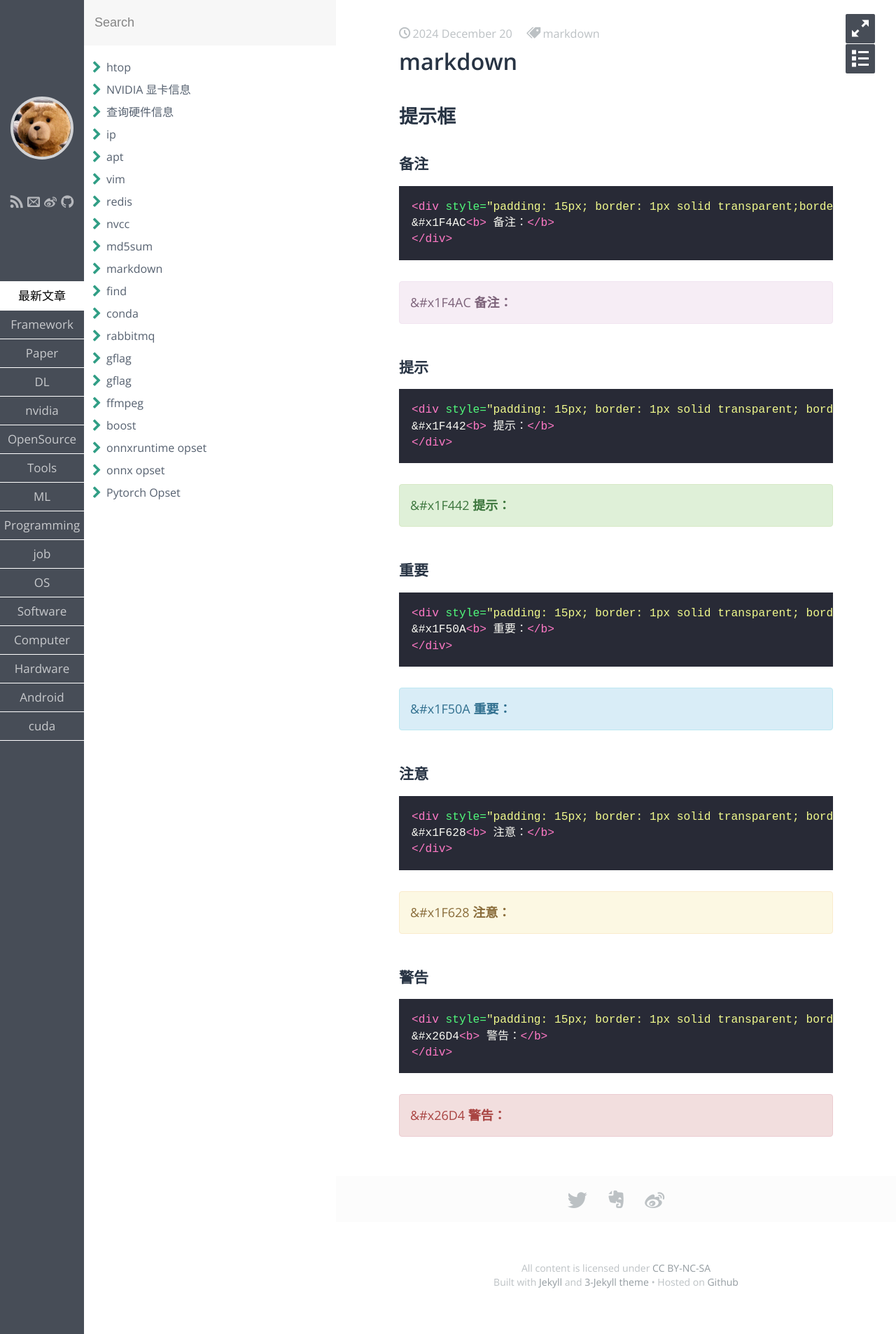
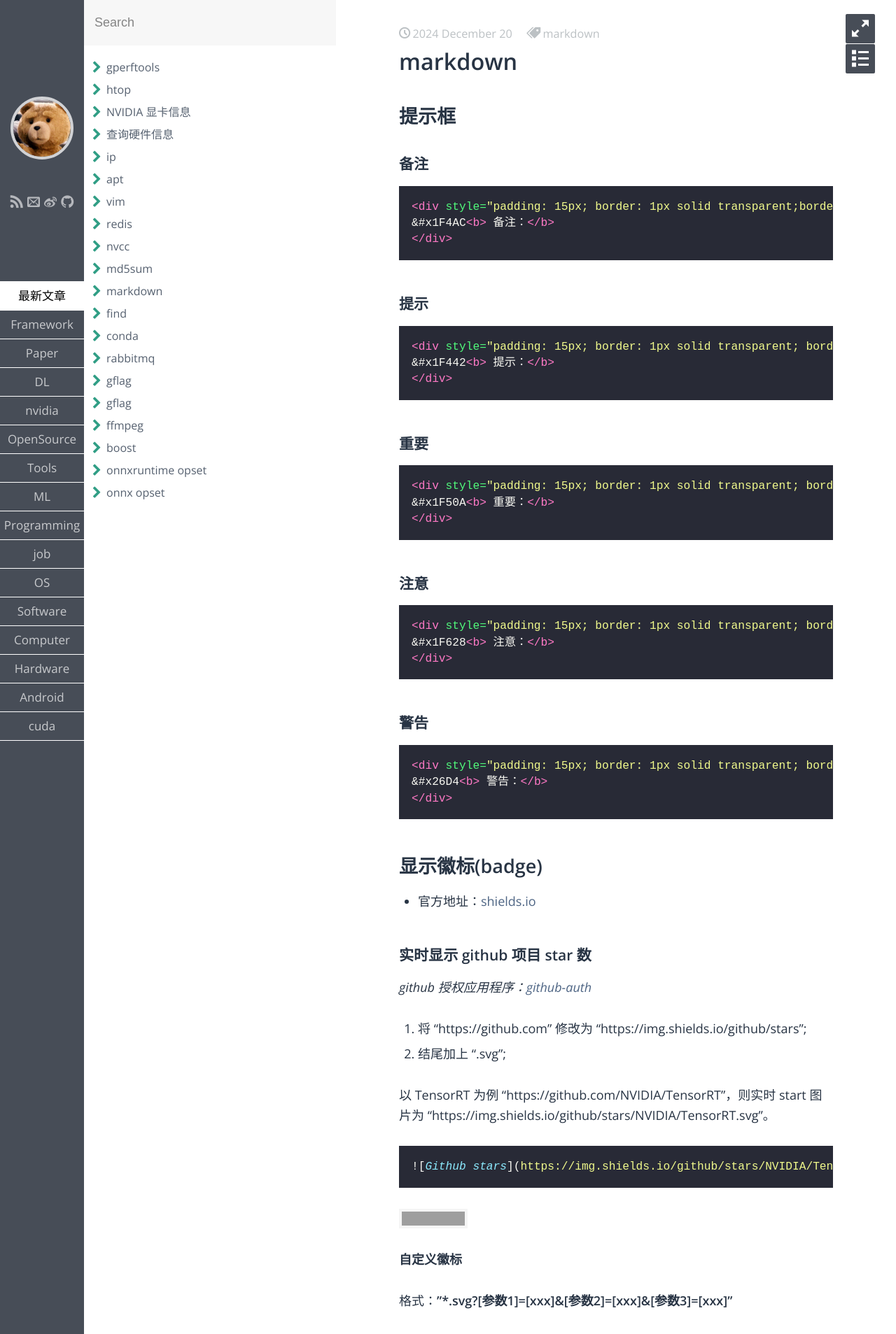
Before and after one commit to chiemon/chiemon.github.io, a Jekyll site: the page built from _posts/Tools/2024-12-20-markdown.md, in a window 1280 px wide. Shown: the top 1907 px of the page at 70% size. Built offline with Jekyll 4.4.1, drawn with Linux system fonts in a browser that asks for light colours; some web fonts are replaced; some of the changed text lies outside the part shown; grey boxes are pictures that could not be loaded.

Commit message:
add gperftools

````diff
--- a/_posts/Tools/2024-12-20-markdown.md
+++ b/_posts/Tools/2024-12-20-markdown.md
@@ -17,10 +17,6 @@ description:
 </div>
 ```
 
-<div style="padding: 15px; border: 1px solid transparent;border-color: transparent; margin-bottom: 20px; border-radius: 4px; color: #7d637a; background-color: #f6edf5; border-color: #f1e4f0;">
-&#x1F4AC<b> 备注：</b>
-</div>
-
 ### 提示
 
 ```html
@@ -28,10 +24,6 @@ description:
 &#x1F442<b> 提示：</b>
 </div>
 ```
-
-<div style="padding: 15px; border: 1px solid transparent; border-color: transparent; margin-bottom: 20px; border-radius: 4px; color: #3c763d; background-color: #dff0d8; border-color: #d6e9c6;">
-&#x1F442<b> 提示：</b>
-</div>
 
 ### 重要
 
@@ -41,10 +33,6 @@ description:
 </div>
 ```
 
-<div style="padding: 15px; border: 1px solid transparent; border-color: transparent; margin-bottom: 20px; border-radius: 4px; color: #31708f; background-color: #d9edf7; border-color: #bce8f1;">
-&#x1F50A<b> 重要：</b>
-</div>
-
 ### 注意
 
 ```html
@@ -52,10 +40,6 @@ description:
 &#x1F628<b> 注意：</b>
 </div>
 ```
-
-<div style="padding: 15px; border: 1px solid transparent; border-color: transparent; margin-bottom: 20px; border-radius: 4px; color: #8a6d3b;; background-color: #fcf8e3; border-color: #faebcc;">
-&#x1F628<b> 注意：</b>
-</div>
 
 ### 警告
 
@@ -65,6 +49,76 @@ description:
 </div>
 ```
 
-<div style="padding: 15px; border: 1px solid transparent; border-color: transparent; margin-bottom: 20px; border-radius: 4px; color: #a94442; background-color: #f2dede; border-color: #ebccd1;">
-&#x26D4<b> 警告：</b>
-</div>
+## 显示徽标(badge)
+
+- 官方地址：[shields.io](https://shields.io/)
+
+### 实时显示 github 项目 star 数
+
+*github 授权应用程序：[github-auth](https://img.shields.io/github-auth)*
+
+1. 将 "https://github.com" 修改为 "https://img.shields.io/github/stars";
+2. 结尾加上 ".svg";
+
+以 TensorRT 为例 "https://github.com/NVIDIA/TensorRT"，则实时 start 图片为 "https://img.shields.io/github/stars/NVIDIA/TensorRT.svg"。
+
+
+```markdown
+![Github stars](https://img.shields.io/github/stars/NVIDIA/TensorRT.svg)
+```
+
+![Github stars](https://img.shields.io/github/stars/NVIDIA/TensorRT.svg)
+
+
+**自定义徽标**
+
+格式：**"\*.svg?[参数1]=[xxx]&[参数2]=[xxx]&[参数3]=[xxx]"**
+
+
+1. style(样式)
+
+    如果未指定，此徽标的默认样式为 `social`。
+
+    | style           | view                                                         |
+    | --------------- | ------------------------------------------------------------ |
+    | `flat`          | ![Github stars](https://img.shields.io/github/stars/NVIDIA/TensorRT.svg?style=flat) |
+    | `flat-square`   | ![Github stars](https://img.shields.io/github/stars/NVIDIA/TensorRT.svg?style=fflat-square) |
+    | `plastic`       | ![Github stars](https://img.shields.io/github/stars/NVIDIA/TensorRT.svg?style=plastic) |
+    | `for-the-badge` | ![Github stars](https://img.shields.io/github/stars/NVIDIA/TensorRT.svg?style=for-the-badge) |
+    | `social`        | ![Github stars](https://img.shields.io/github/stars/NVIDIA/TensorRT.svg?style=social) |
+
+2. logo(图标)
+
+    单击 [simple-icons](https://simpleicons.org/) 上的图标标题进行复制。
+
+    | logo       | view                                                         |
+    | ---------- | ------------------------------------------------------------ |
+    | `appveyor` | ![Github stars](https://img.shields.io/github/stars/NVIDIA/TensorRT.svg?logo=appveyor) |
+
+
+3. logoColor(颜色)
+
+    徽标的颜色（支持十六进制、RGB、RGBA、HSL、HSLA 和 CSS 命名颜色）。支持简单图标徽标，但不支持自定义徽标。
+
+    | logoColor | view                                                         |
+    | --------- | ------------------------------------------------------------ |
+    | `violet`  | ![Github stars](https://img.shields.io/github/stars/NVIDIA/TensorRT.svg?logoColor=violet) |
+
+4. logoSize(大小)
+
+    通过设置使图标自适应调整大小 `auto`。对于一些较宽的徽标（如 `amd` 和 `amg`）很有用。支持简单图标徽标，但不支持自定义徽标。
+
+5. label(标签)
+
+    覆盖默认的左侧文本（空格或特殊字符需要 `URL` 编码！）
+
+    | label         | view                                                         |
+    | ------------- | ------------------------------------------------------------ |
+    | `Github Star` | ![Github stars](https://img.shields.io/github/stars/NVIDIA/TensorRT.svg?label=Github%20%20Star) |
+
+### paper 徽标
+
+| badge                                                | view                                                         |
+| ---------------------------------------------------- | ------------------------------------------------------------ |
+| `https://img.shields.io/badge/IJCAI-2022-b31b1b.svg` | ![arXiv](https://img.shields.io/badge/IJCAI-2022-b31b1b.svg) |
+| `https://img.shields.io/badge/ECCV-2022-b31b1b.svg`  | ![arXiv](https://img.shields.io/badge/ECCV-2022-b31b1b.svg)  |
````
Also changed, not shown: _posts/Tools/2019-04-11-git.md (+181 -58 lines), _posts/Tools/2020-02-26-vscode.md (+20 -0 lines), _posts/Tools/2025-01-03-gperftools.md (added, +146 -0 lines), img/gperftools/cpu_prof.png (added).
